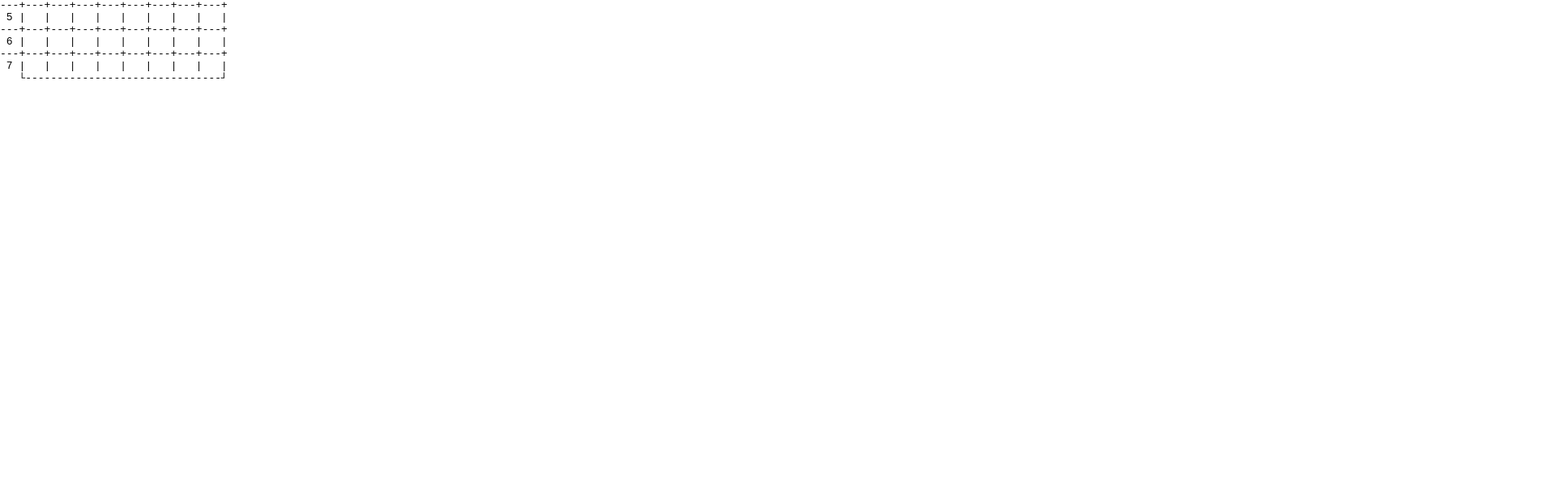
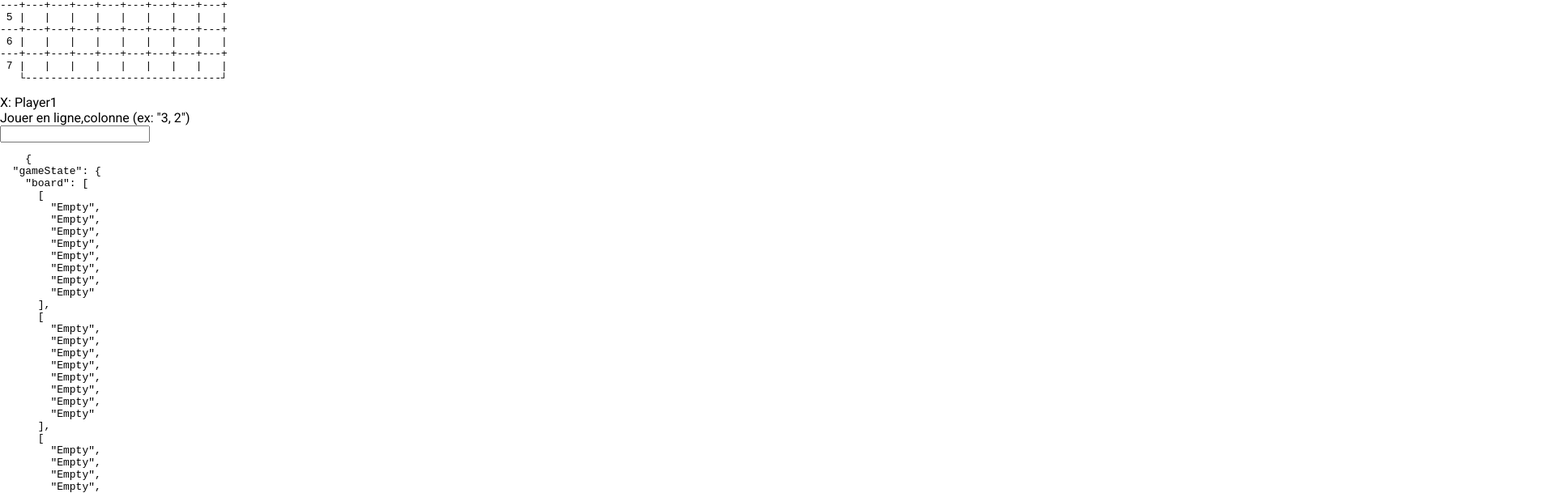
Before and after one commit to l3-miage-cl-ihm/reversi-en-angular-l3miage-severinm, an Angular app: page / in a window 1280 px wide. Shown: the part 247-856 px from the top of the page at 81% size, 1920 px wide, since content can reach past the window. Before the commit the page ends 800 px from the top, so only its background shows below. Built offline with nearby package versions, Linux system fonts and the light colour scheme.

Commit message:
signal gameStateAll OK

```diff
--- a/src/app/app.component.html
+++ b/src/app/app.component.html
@@ -1,3 +1,15 @@
 <h1>Reversi en Angular</h1>
 
-<pre>{{ boardToString() }}</pre>
+<pre>{{ strBoard() }}</pre>
+
+<div> {{ symbol() }}: {{ player() }} </div>
+
+Jouer en ligne,colonne (ex: "3, 2")
+
+<form (submit)="play()">
+    <input name="strCoord" [(ngModel)]="strInput">
+</form>
+
+<pre>
+    {{ gs() | json }}
+</pre>
--- a/src/app/app.component.ts
+++ b/src/app/app.component.ts
@@ -1,10 +1,9 @@
 import { ChangeDetectionStrategy, Component, Signal, computed, signal } from '@angular/core';
-import { Matrix, initMatrix } from './data/utils';
+import { Matrix, initMatrix, IntRange } from './data/utils';
 import { Board, BoardtoString, GameState, TileCoords, Turn, cToString } from './data/reversi.definitions';
 import { produce } from 'immer';
 import { whereCanPlay } from './data/reversi.game';
 import { ReversiService } from './reversi.service';
-
 
 @Component({
   selector: 'app-root',
@@ -14,7 +13,76 @@ import { ReversiService } from './reversi.service';
 })
 export class AppComponent {
 
-  constructor(private service: ReversiService) { }
+  public strInput = "";
 
-  boardToString = () => BoardtoString(this.service.sigGameState().board);
+  constructor(private service: ReversiService) {}
+
+  readonly strBoard = computed( () => BoardtoString(this.service.sigGameState().board) );
+
+  symbol() { return cToString(this.service.sigGameState().turn); }
+  player() { return this.service.sigGameState().turn; }
+
+  isInt8(n: number): undefined | IntRange<0, 8> {
+    if (Number.isInteger(n) && n >= 0 && n < 8) return n as IntRange<0, 8>
+    return undefined
+  }
+
+  play() {
+    const L = this.strInput.split(",");
+    if (L.length !== 2) {
+      console.error("Pas le bon format...")
+      return;
+    }
+    const [sx, sy] = L;
+    const x = this.isInt8( parseFloat(sx) )
+    const y = this.isInt8( parseFloat(sy) )
+    if (x !== undefined && y !== undefined)
+      this.service.play([x, y]);
+  }
+
+  readonly gs = computed<GameStateAll>(() => {
+    let gameState = this.service.sigGameState();
+    let listPlayable = whereCanPlay(gameState);
+    let matrice8x8deFalse = initMatrix(() => false, 8, 8);
+
+    let Player1 = 0;
+    let Player2 = 0;
+    for (let row of gameState.board) {
+      for (let c of row) {
+        if (c === 'Player1') Player1++;
+        else if (c === 'Player2') Player2++;
+      }
+    }
+
+    let winner: undefined | "Drawn" | Turn = undefined;
+    if (listPlayable.length == 0) {
+      if (Player1 == Player2)
+        winner = "Drawn";
+      else if (Player1 > Player2)
+        winner = "Player1";
+      else
+        winner = "Player2";
+    }
+
+    return {
+      gameState,
+      listPlayable,
+      isPlayable: produce(matrice8x8deFalse, mutableMatrice => {
+        for (let coords of listPlayable)
+          mutableMatrice[coords[0]][coords[1]] = true;
+      }),
+      scores: { Player1, Player2 },
+      boardString: this.strBoard(),
+      winner
+    };
+  })
 }
+
+export interface GameStateAll {
+  readonly gameState: GameState;
+  readonly listPlayable: readonly TileCoords[];
+  readonly isPlayable: Matrix<boolean, 8, 8>;
+  readonly scores: Readonly<{ Player1: number, Player2: number }>;
+  readonly boardString: string;
+  readonly winner: undefined | "Drawn" | Turn;
+}
```
